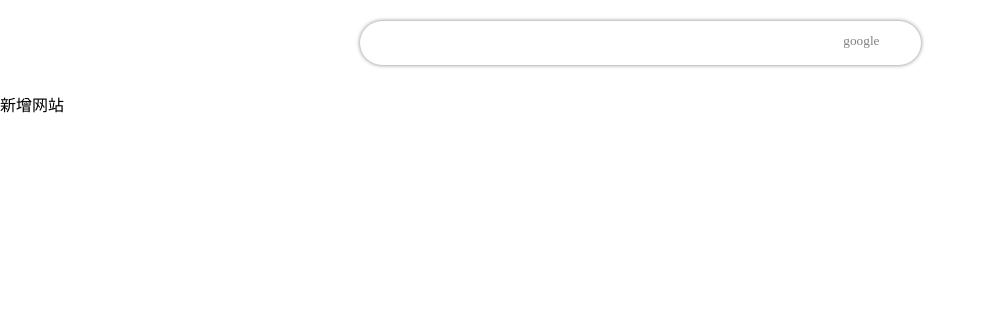
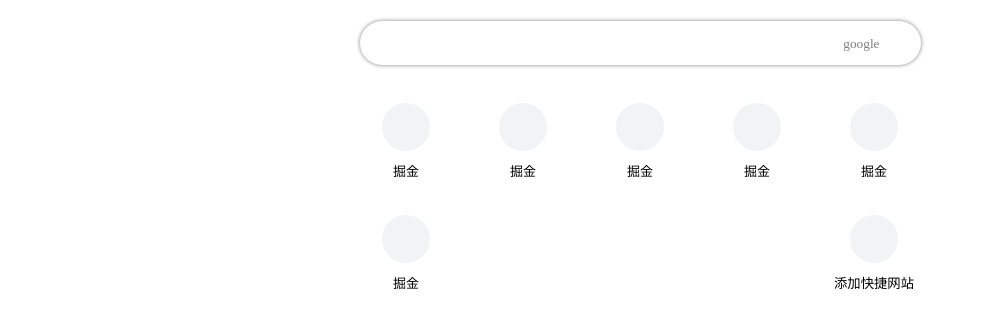
Before and after one commit to niuniu315/star-webnav, a plain HTML site: page src/index.html in a window 1280 px wide. Shown: the part 119-446 px from the top of the page, without its empty margins (0-987 px from the left). Drawn offline with Linux system fonts and the light colour scheme.

Commit message:
完成css部分

```diff
--- a/src/index.html
+++ b/src/index.html
@@ -24,8 +24,8 @@
         <img src="./image/starry sky.jpg">
     </div>
     <header class="globalHeader">
-        <form class="searchForm" method="get" action="https://www.baidu.com/s?wd=" target="_blank">
-            <input id="input" type="search" autocomplete="off" spellcheck="false" role="combobox" aria-live="polite">
+        <form class="searchForm" method="get" action="//www.google.com/search?q" target="_blank">
+            <input id="input" type="text" autocomplete="off">
         </form>
 
         <div class="allsearchicon">
@@ -51,21 +51,82 @@
 
     <main class="globalMain">
         <ul class="siteList">
+            <li>
+                <div class="site">
+                    <div class="logo">
+                        <svg class="icon">
+                            <use xlink:href="#icon-github"></use>
+                        </svg>
+                    </div>
+                    <div class="link">掘金</div>
+                </div>
+            </li>
+            <li>
+                <div class="site">
+                    <div class="logo">
+                        <svg class="icon">
+                            <use xlink:href="#icon-icon2"></use>
+                        </svg>
+                    </div>
+                    <div class="link">掘金</div>
+                </div>
+            </li>
+            <li>
+                <div class="site">
+                    <div class="logo">
+                        <svg class="icon">
+                            <use xlink:href="#icon-icon2"></use>
+                        </svg>
+                    </div>
+                    <div class="link">掘金</div>
+                </div>
+            </li>
+            <li>
+                <div class="site">
+                    <div class="logo">
+                        <svg class="icon">
+                            <use xlink:href="#icon-icon1"></use>
+                        </svg>
+                    </div>
+                    <div class="link">掘金</div>
+                </div>
+            </li>
+            <li>
+                <div class="site">
+                    <div class="logo">
+                        <svg class="icon">
+                            <use xlink:href="#icon-taobao"></use>
+                        </svg>
+                    </div>
+                    <div class="link">掘金</div>
+                </div>
+            </li>
+            <li>
+                <div class="site">
+                    <div class="logo">
+                        <svg class="icon">
+                            <use xlink:href="#icon-zhihu"></use>
+                        </svg>
+                    </div>
+                    <div class="link">掘金</div>
+                </div>
+            </li>
 
             <li class="last">
                 <div class="addButton">
-                    <div class="icon1">
+                    <div class="iconadd">
                         <svg class="icon">
                             <use xlink:href="#icon-add"></use>
                         </svg>
                     </div>
-                    <div class="text">新增网站</div>
+                    <div class="text">添加快捷网站</div>
+                </div>
             </li>
         </ul>
     </main>
 
     <script src="/main.js"></script>
-    <script src="//at.alicdn.com/t/font_3396182_bmyq66sx5x.js"></script>
+    <script src="//at.alicdn.com/t/font_3396182_v7kprgoda6s.js"></script>
 </body>
 
 </html>
--- a/src/style.css
+++ b/src/style.css
@@ -2,6 +2,11 @@
     margin: 0;
     padding: 0;
     box-sizing: border-box;
+}
+
+ul,
+li {
+    list-style: none;
 }
 
 .image {
@@ -56,6 +61,7 @@ input:focus {
 .searchChange {
     font-size: smaller;
     color: grey;
+    margin-top: 3px;
 }
 
 .searchChangeLogo>.icon {
@@ -63,3 +69,99 @@ input:focus {
     width: 1em;
     margin-left: 5px;
 }
+
+.globalMain {
+    max-width: 620px;
+    margin-left: auto;
+    margin-right: auto;
+}
+
+.siteList {
+    margin: 20px;
+    display: flex;
+    flex-wrap: wrap;
+    justify-content: space-between;
+}
+
+.siteList>li {
+    width: 112px;
+    height: 112px;
+}
+
+@media (max-width: 500px) {
+    .siteList>li {
+        width: 80px;
+        height: 80px;
+    }
+    .image>img {
+        width: 200px;
+    }
+    .globalHeader {
+        position: relative;
+        width: 300px;
+        margin-top: 20px;
+    }
+}
+
+.siteList>li:hover {
+    background: rgb(229, 231, 232);
+    border-radius: 5px;
+    cursor: pointer;
+}
+
+.site {
+    display: flex;
+    justify-content: center;
+    align-items: center;
+    flex-direction: column;
+}
+
+.site>.logo {
+    width: 48px;
+    height: 48px;
+    margin-top: 18px;
+    border-radius: 50%;
+    display: flex;
+    justify-content: center;
+    align-items: center;
+    background: rgb(241, 243, 244);
+}
+
+.site>.logo>.icon {
+    width: 24px;
+    height: 24px;
+}
+
+.site>.link {
+    margin: 10px;
+    font-size: small;
+}
+
+.addButton {
+    display: flex;
+    justify-content: center;
+    align-items: center;
+    flex-direction: column;
+}
+
+.last {}
+
+.iconadd {
+    width: 48px;
+    height: 48px;
+    margin-top: 18px;
+    border-radius: 50%;
+    display: flex;
+    justify-content: center;
+    align-items: center;
+    flex-direction: column;
+    background: rgb(241, 243, 244);
+}
+
+.iconadd>.icon {}
+
+.text {
+    white-space: nowrap;
+    margin: 10px;
+    font-size: smaller;
+}
```
Also changed, not shown: dist/index.html (+67 -6 lines).
